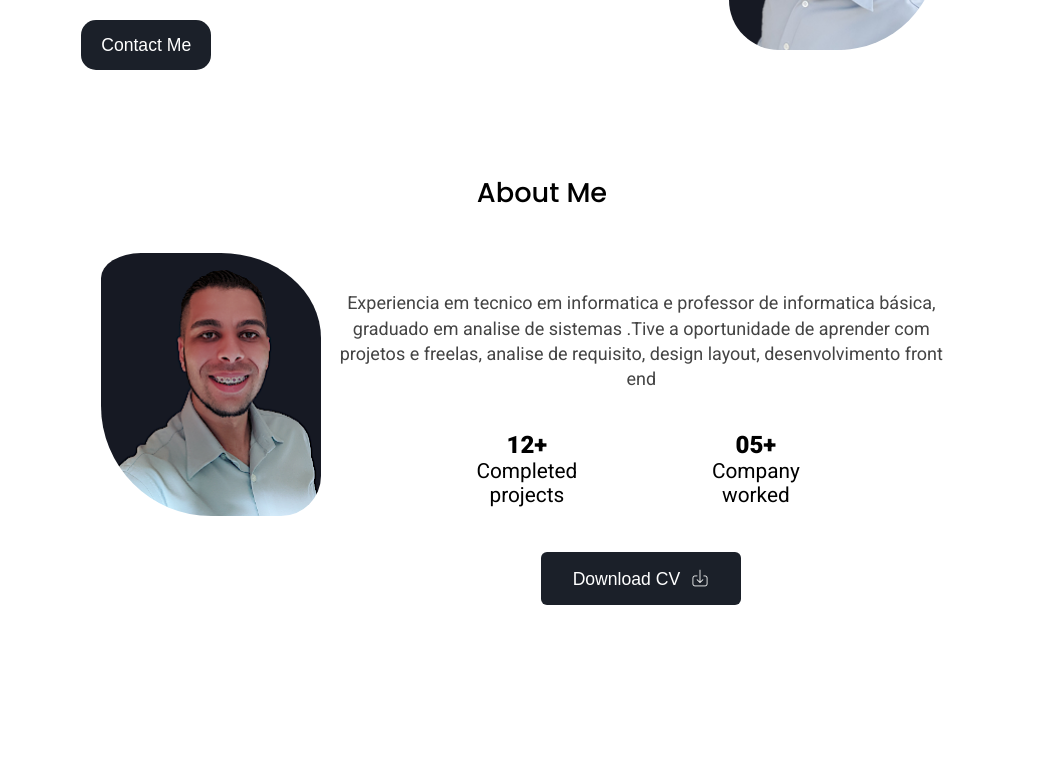
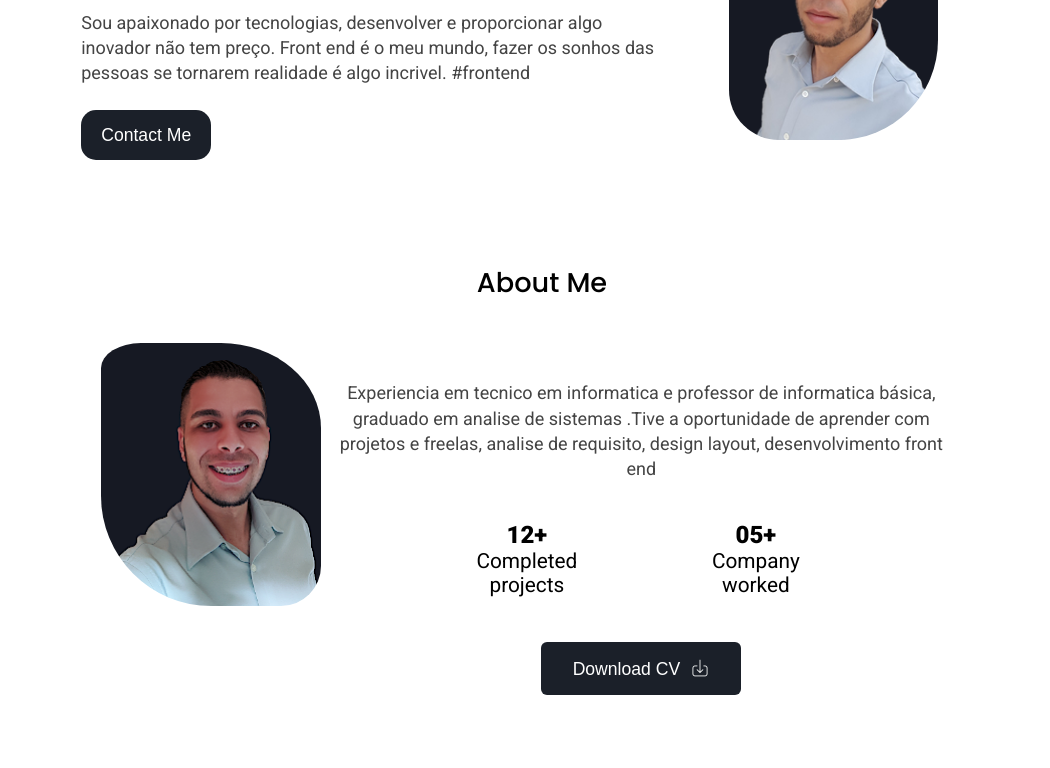
Before and after one commit to daniloadscavalcante/Portifolio, a plain HTML site: page index.html in a window 1280 px wide. Shown: the part 262-1030 px from the top of the page, without its empty margins (98-1148 px from the left). Drawn offline with nearby package versions, Linux system fonts and the light colour scheme.

Commit message:
finalizando

```diff
--- a/_css/main.css
+++ b/_css/main.css
@@ -555,6 +555,9 @@ h1{
     }
 }
 @media screen and (min-width:900px){
+    body{
+        margin-top: 90px;
+    }
     .header{
         position: fixed;
         top: 0;
```
